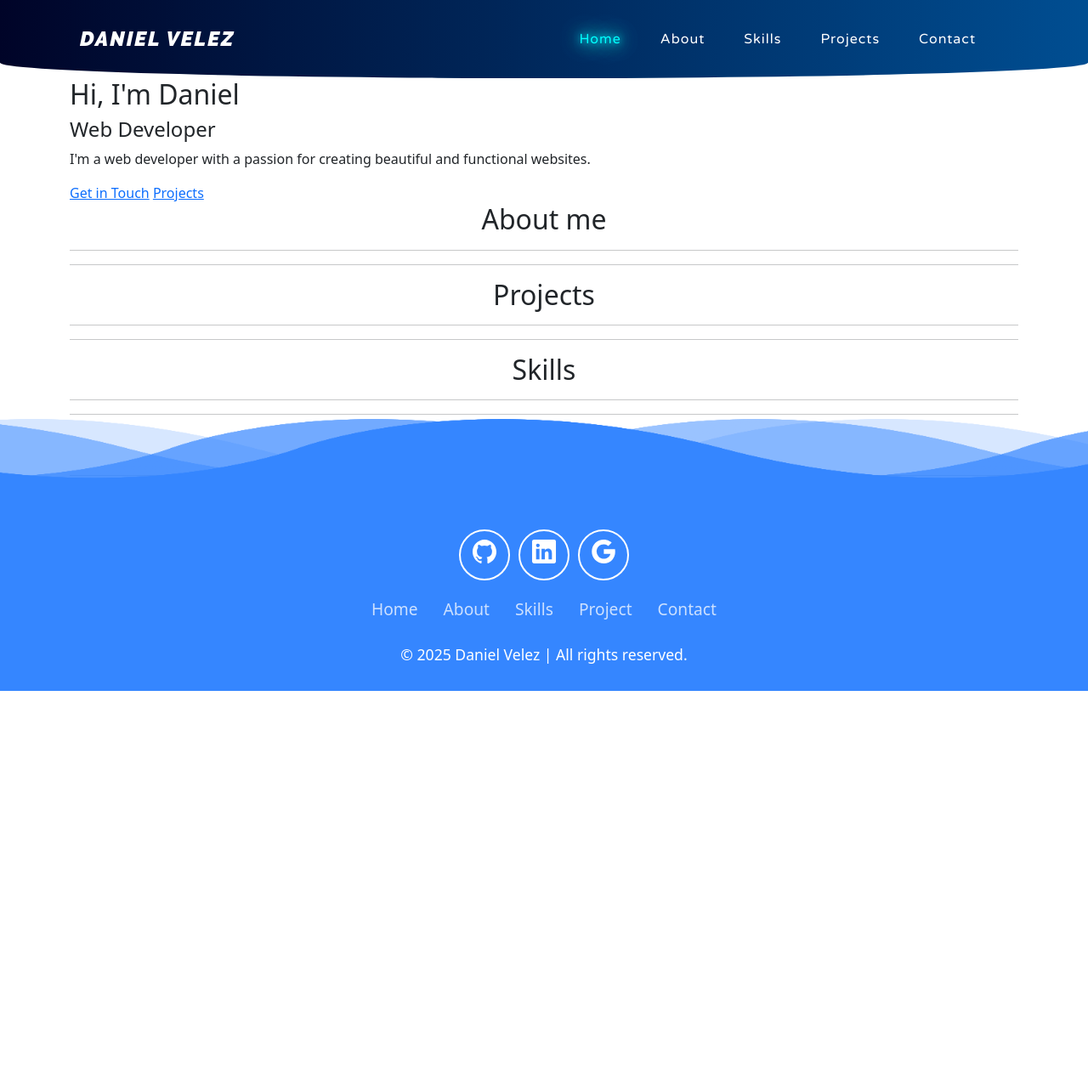
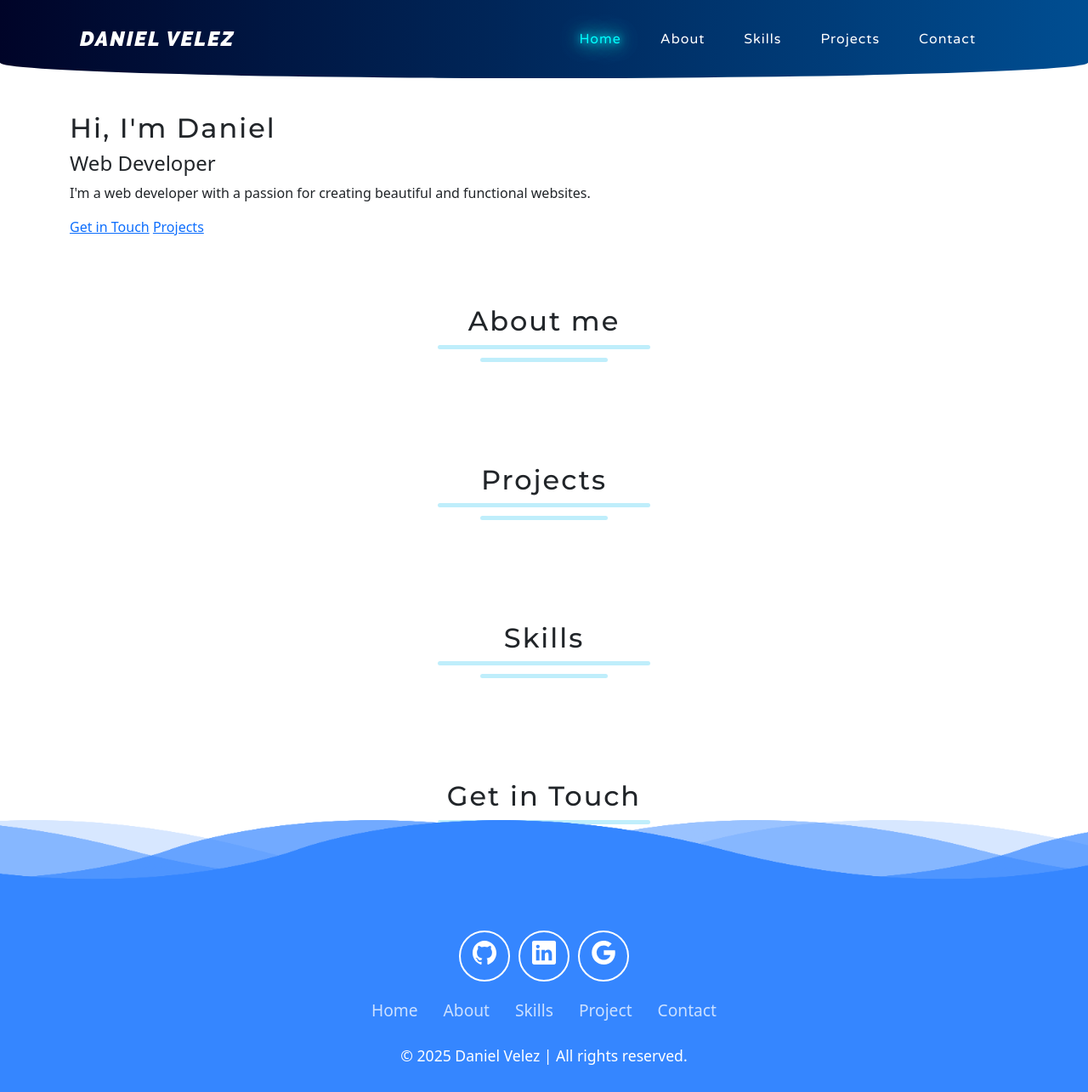
Before and after one commit to Daniel1000c/creatorRepo, a PHP site: page / in a window 1280 px wide. Shown: the whole page at 85% size. Before the commit the page ends 813 px from the top, so only its background shows below. Run offline with PHP 8.4, Linux system fonts and the light colour scheme.

Commit message:
Add section formatting
-Add template section padding
-Add section header container formatting
-Add section hr formatting

```diff
--- a/css/style.css
+++ b/css/style.css
@@ -27,6 +27,39 @@
   --header-text-color: #fff;
   --footer-bg-color: #3586ff;
   --section-header-title-font: "Montserrat", sans-serif;
+}
+
+/*Format sections*/
+section {
+  padding: 40px 0;
+}
+
+/*Format section headers*/
+section h2 {
+  font-family: var(--section-header-title-font);
+  font-size: 2rem;
+  letter-spacing: 2px;
+}
+
+/*Format section-header*/
+.section-header {
+  margin-bottom: 40px;
+}
+
+/*Format section-header hr lines*/
+.section-header hr {
+  width: 250px;
+  height: 5px;
+  border: none;
+  margin: 0 auto;
+  margin-bottom: 10px;
+  background-color: var(--header-bg-color);
+  border-radius: 10px;
+}
+
+/*Format section-header second hr link*/
+.section-header hr:nth-of-type(2) {
+  width: 150px;
 }
 
 /* ==========================================================================
```
